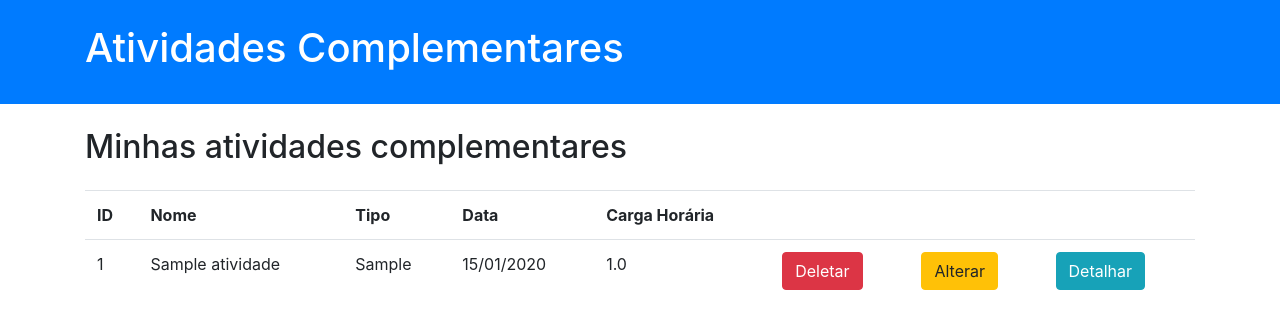
After one commit to montanari2019/atividades, a Flask app: page /atividades in a window 1280 px wide. The commit adds this page. Shown: the top 329 px of the page. Run offline with Flask 2, Linux system fonts and the light colour scheme; tables that the repository leaves empty hold one stand-in row (values such as "Sample post"); some libraries are stand-ins or nearby versions.

Commit message:
Listando atividades

```diff
--- a/app/__init__.py
+++ b/app/__init__.py
@@ -12,6 +12,8 @@ app.config['SQLALCHEMY_TRACK_MODIFICATIONS'] = False
 from app.models.tables import Usuario
 from app.models.tables import Atividade
 
+from app.controllers import atividades
+
 @app.route('/home')
 def home():
     title = 'Usuários'
--- /dev/null
+++ b/app/controllers/atividades.py
@@ -0,0 +1,12 @@
+from app import app
+from flask import render_template
+from app.models.tables import Atividade
+
+
+# Listando todas as atividades
+@app.route('/atividades')
+def listar_atividades():
+    a = Atividade.query.all()
+    for i in range (len(a)):
+        a[i].data = a[i].data.strftime('%d/%m/%Y')
+    return render_template('atividades_listar.html', atividades = a)
--- /dev/null
+++ b/app/templates/atividades_listar.html
@@ -0,0 +1,38 @@
+{% extends "base.html" %}
+
+{% block conteudo %}
+<div class="container">
+<h2 class="mt-4 mb-4">Minhas atividades complementares</h2>
+    {% if not atividades %}
+        <div class="alert alert-danger">Não existem atividades cadastradas</div>
+    {% else %}
+    <table class="table">
+        <tr>
+        <th>ID</th>
+        <th>Nome</th>
+        <th>Tipo</th>
+        <th>Data</th>
+        <th>Carga Horária</th>
+        <th></th>
+        <th></th>
+        <th></th>
+        </tr>
+
+
+    {% for a in atividades %}
+        <tr>
+            <td>{{ a.id }}</td>
+            <td>{{ a.nome }}</td>
+            <td>{{ a.tipo }}</td>
+            <td>{{ a.data }}</td>
+            <td>{{ a.carga_horario }}</td>
+            <td><a href="/atividades/deletar/{{ a.id }}" class="btn btn-danger">Deletar</a></td>
+            <td><a href="/atividades/alterar/{{ a.id }}" class="btn btn-warning">Alterar</a></td>
+            <td><a href="/atividades/{{ a.id }}" class="btn btn-info">Detalhar</a></td>
+        </tr>
+    {% endfor %}
+
+    </table>
+    {% endif %}
+</div>
+{% endblock %}
--- /dev/null
+++ b/app/templates/base.html
@@ -0,0 +1,19 @@
+<!DOCTYPE html>
+<html lang="pt-br">
+<head>
+    <meta charset="UTF-8">
+    <title>Title</title>
+    <link rel="stylesheet" href="{{ url_for('static', filename='css/bootstrap.css') }}">
+</head>
+<body>
+
+    <div class="bg-primary text-left text-white pt-4 pb-4">
+        <h1 class="container">Atividades Complementares</h1>
+    </div>
+
+    {% block conteudo %}
+
+    {% endblock %}
+
+</body>
+</html>
--- a/app/templates/index.html
+++ b/app/templates/index.html
@@ -12,7 +12,6 @@
             <ul class="list-group m-4">
                 <li class="list-group-item">{{ e.nome }} <span class="badge badge-info">{{ e.id }}</span></li>
                  <li class="list-group-item">{{ e.email }}</li>
-<!--        <li>Semana de arquitetura</li>-->
             </ul>
          {% endfor %}
     </div>
```
Also changed, not shown: seeds.py (added, +15 -0 lines).
